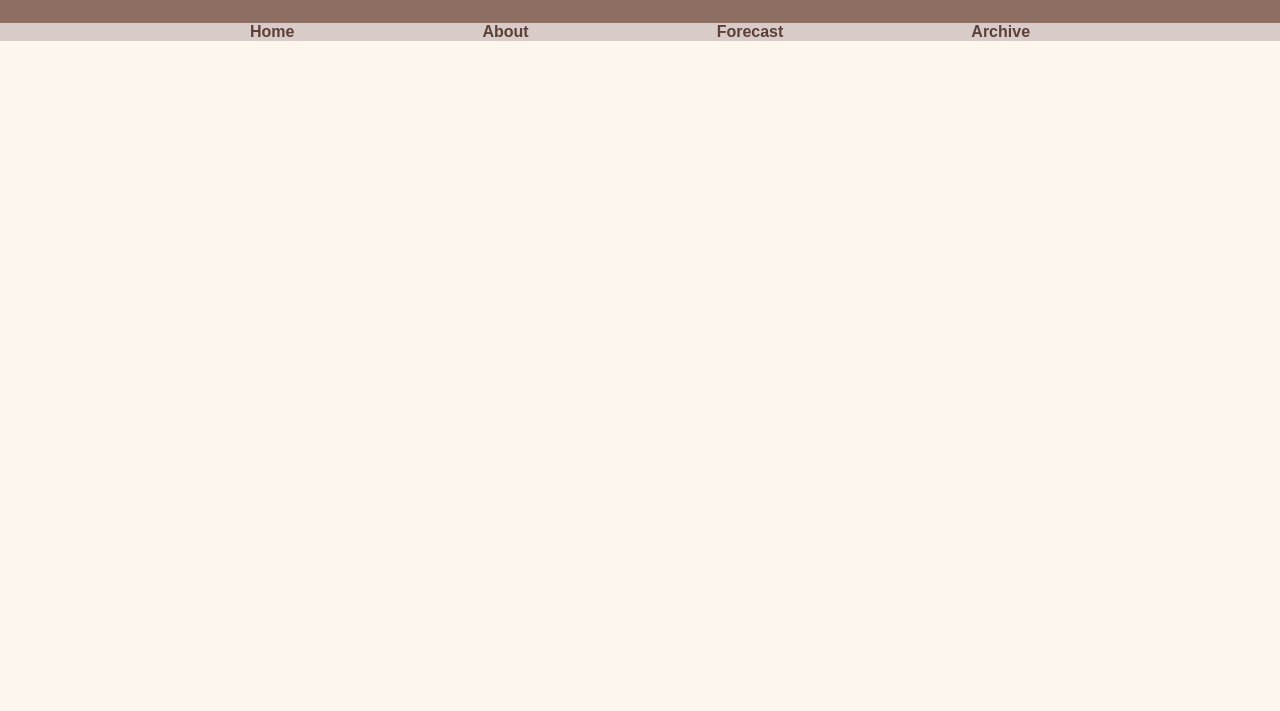
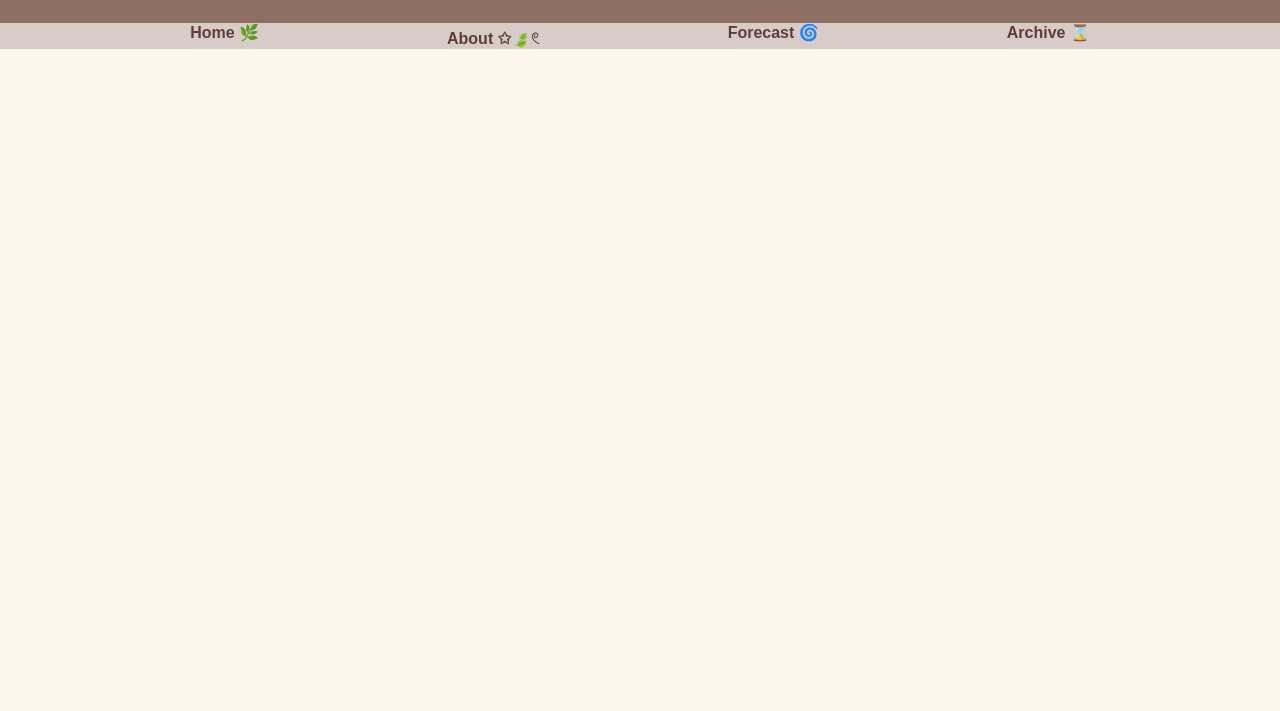
Before and after one commit to sodrop02/INST-377-Group-Project, a website: page archive.html in a window 1280 px wide. Shown: the part 89-800 px from the top of the page. Drawn offline with Linux system fonts and the light colour scheme.

```diff
--- a/archive.html
+++ b/archive.html
@@ -13,10 +13,10 @@
     </header>
     <nav>
         <ul>
-            <li><a href="home.html">Home</a></li>
-            <li><a href="about.html">About</a></li>
-            <li><a href="projectfunction.html">Forecast</a></li>
-            <li><a href="archive.html">Archive</a></li>
+            <li> <a href="home.html">Home 🌿</a> </li>
+            <li> <a href="about.html">About ✩🍃𓏲 </a></li>
+            <li> <a href="projectfunction.html">Forecast 🌀 </a></li>
+            <li> <a href="archive.html">Archive ⌛</a> </li>
         </ul>
     </nav>
 </body>
```
Also changed, not shown: about.html (+1 -0 lines), home.html (+2 -0 lines), projectfunction.html (+1 -0 lines).
